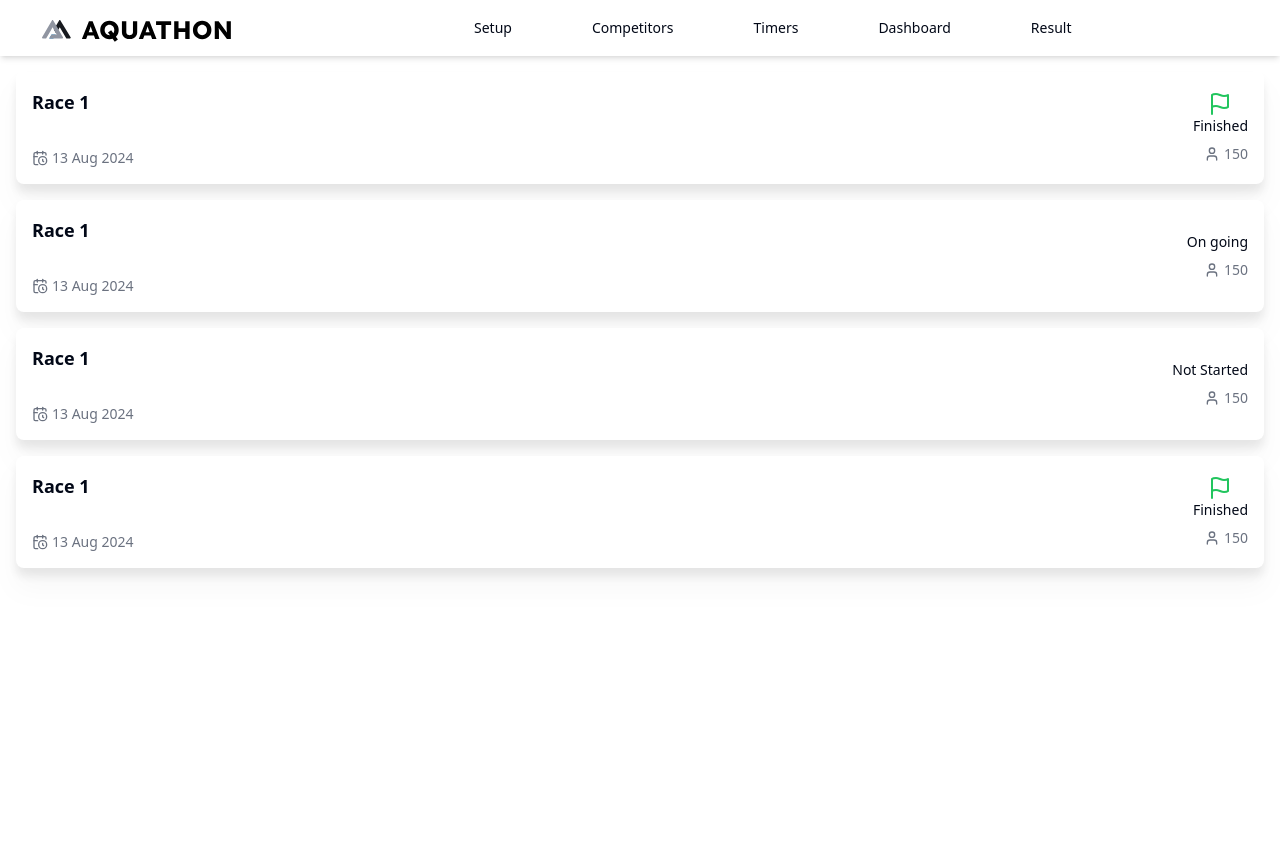
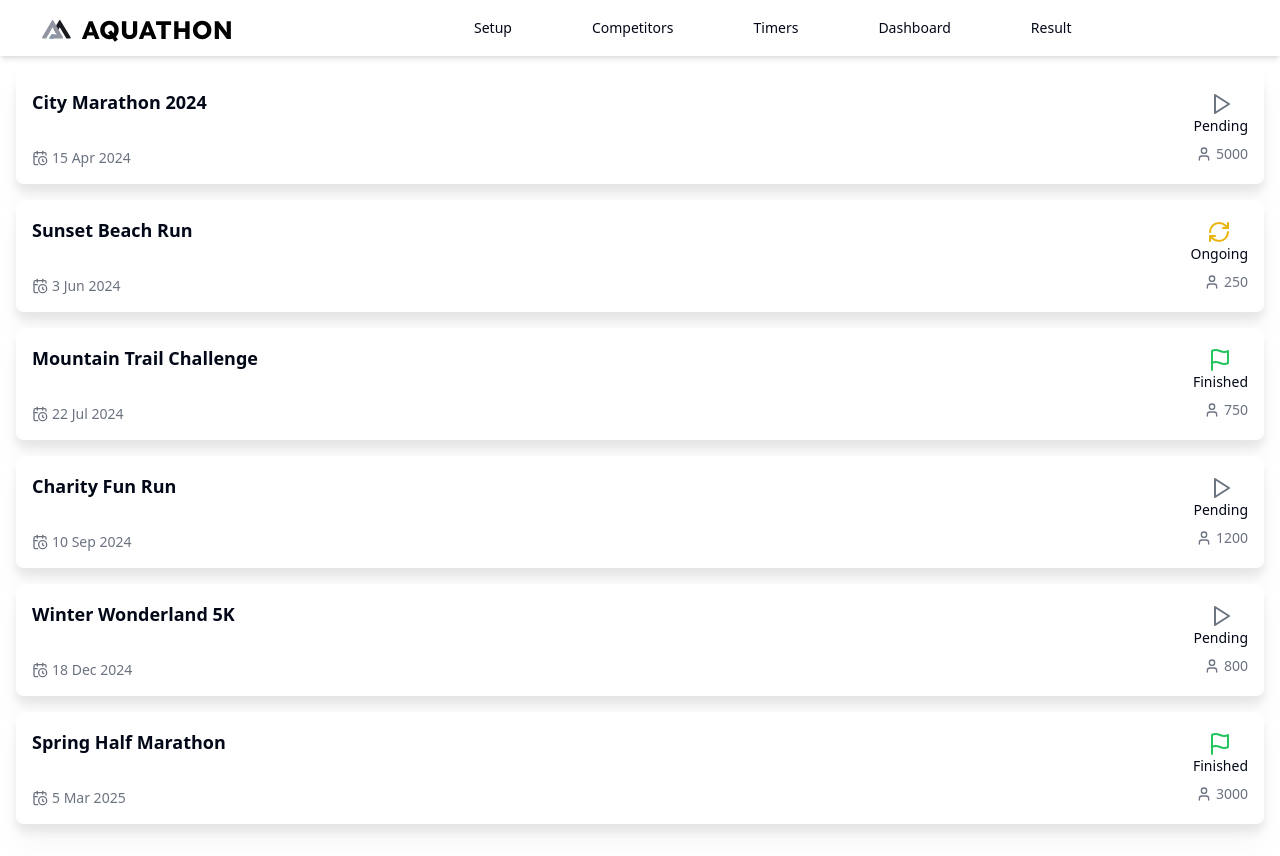
Before and after one commit to ronanpnc/AQUATHON-APP, a Next.js app in the folder aquathon_frontend/: page /myrace in a window 1280 px wide. Before the commit the page ends 800 px from the top, so only its background shows below. Built offline with nearby package versions, Linux system fonts and the light colour scheme.

Commit message:
feat: add race details page (AA-13)

```diff
--- /dev/null
+++ b/aquathon_frontend/src/app/myrace/[slug]/page.tsx
@@ -0,0 +1,13 @@
+import Link from 'next/link';
+import React from 'react';
+
+export default function RacePage() {
+  return (
+    <div className='container mx-auto px-4 py-8'>
+      <h1 className='text-3xl font-bold mb-6'>hello</h1>
+      <Link href='/myrace' className='bg-blue-500 hover:bg-blue-700 text-white font-bold py-2 px-4 rounded'>
+        Back to My Race
+      </Link>
+    </div>
+  );
+}
--- a/aquathon_frontend/src/app/myrace/page.tsx
+++ b/aquathon_frontend/src/app/myrace/page.tsx
@@ -2,20 +2,23 @@ import RaceCard from '@/components/race/RaceCard';
 
 export default function MyRace() {
   const races = [
-    { name: 'Race 1', date: '13 Aug 2024', status: 'Finished', participants: 150 },
-    { name: 'Race 1', date: '13 Aug 2024', status: 'On going', participants: 150 },
-    { name: 'Race 1', date: '13 Aug 2024', status: 'Not Started', participants: 150 },
-    { name: 'Race 1', date: '13 Aug 2024', status: 'Finished', participants: 150 },
+    { id: '1', name: 'City Marathon 2024', date: '15 Apr 2024', status: 'Pending', participants: 5000 },
+    { id: '2', name: 'Sunset Beach Run', date: '3 Jun 2024', status: 'Ongoing', participants: 250 },
+    { id: '3', name: 'Mountain Trail Challenge', date: '22 Jul 2024', status: 'Finished', participants: 750 },
+    { id: '4', name: 'Charity Fun Run', date: '10 Sep 2024', status: 'Pending', participants: 1200 },
+    { id: '5', name: 'Winter Wonderland 5K', date: '18 Dec 2024', status: 'Pending', participants: 800 },
+    { id: '6', name: 'Spring Half Marathon', date: '5 Mar 2025', status: 'Finished', participants: 3000 },
   ];
 
   return (
     <div className='p-4'>
-      {races.map((race, index) => (
+      {races.map((race) => (
         <RaceCard
-          key={index}
+          key={race.id}
+          id={race.id}
           name={race.name}
           date={race.date}
-          status={race.status as 'Finished' | 'On going' | 'Not Started'}
+          status={race.status as 'Finished' | 'Ongoing' | 'Pending'}
           participants={race.participants}
         />
       ))}
--- a/aquathon_frontend/src/components/race/RaceCard.tsx
+++ b/aquathon_frontend/src/components/race/RaceCard.tsx
@@ -1,14 +1,16 @@
 import { CalendarClock, Flag, Play, RefreshCw, User } from 'lucide-react';
+import Link from 'next/link';
 import React from 'react';
 
 interface RaceCardProps {
+  id: string;
   name: string;
   date: string;
   status: 'Finished' | 'Ongoing' | 'Pending';
   participants: number;
 }
 
-const RaceCard: React.FC<RaceCardProps> = ({ name, date, status, participants }) => {
+const RaceCard: React.FC<RaceCardProps> = ({ id, name, date, status, participants }) => {
   const statusIcon: Record<typeof status, React.ReactElement> = {
     Finished: <Flag className='h-6 w-6 text-green-500' />,
     Ongoing: <RefreshCw className='h-6 w-6 text-yellow-500' />,
@@ -16,7 +18,8 @@ const RaceCard: React.FC<RaceCardProps> = ({ name, date, status, participants })
   };
 
   return (
-    <div className='flex items-center justify-between p-4 bg-white drop-shadow-xl rounded-lg mb-4'>
+    <Link href={`/myrace/${id}`} className='block'>
+      <div className='flex items-center justify-between p-4 bg-white drop-shadow-xl rounded-lg mb-4 hover:bg-gray-50 transition-colors duration-200'>
         <div>
           <h3 className='text-lg font-semibold pb-8'>{name}</h3>
           <div className='flex items-center text-sm text-gray-500'>
@@ -35,6 +38,7 @@ const RaceCard: React.FC<RaceCardProps> = ({ name, date, status, participants })
           </div>
         </div>
       </div>
+    </Link>
   );
 };
 
```
Lines whose indentation alone changed are shown as unchanged.
